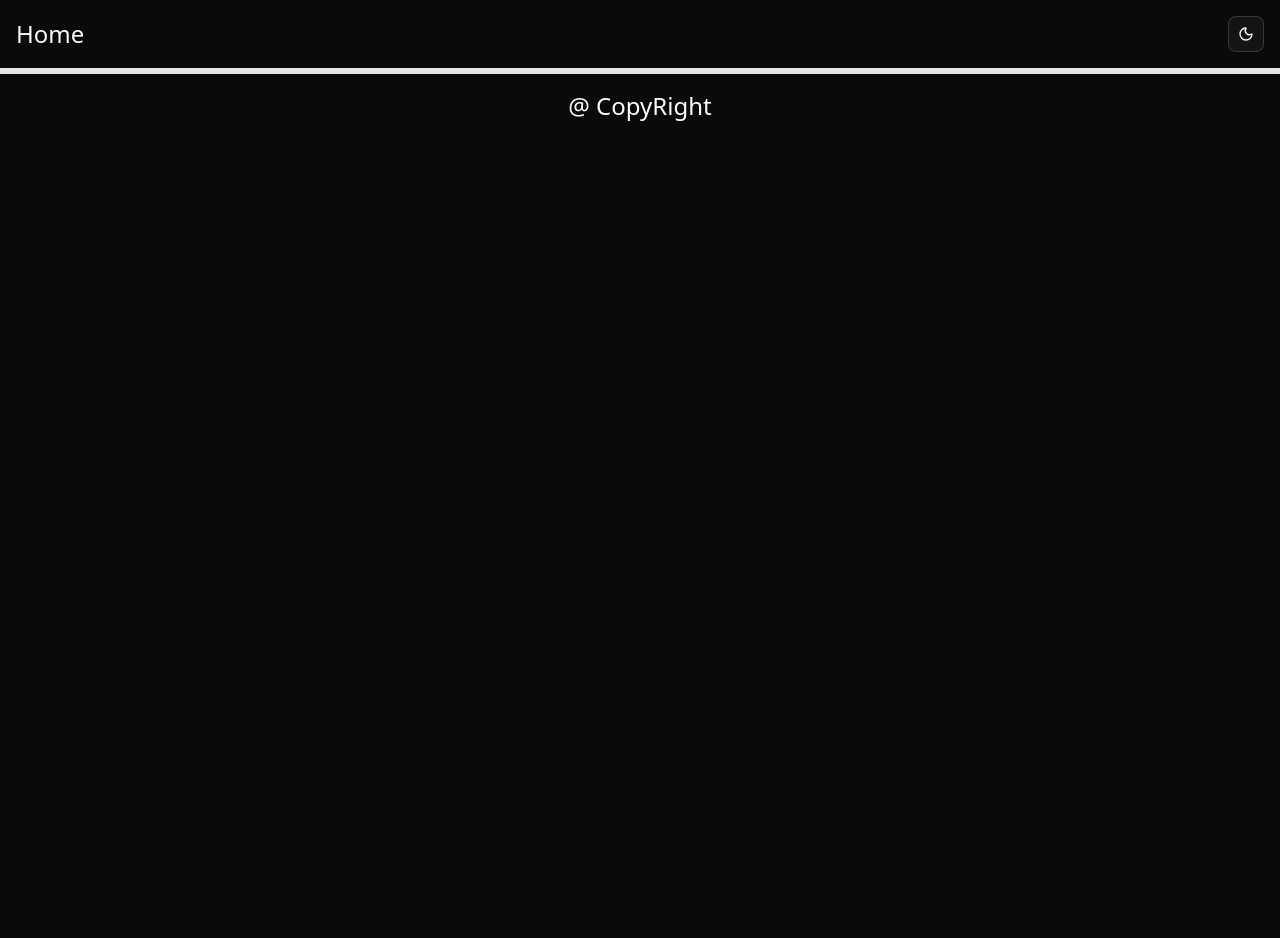
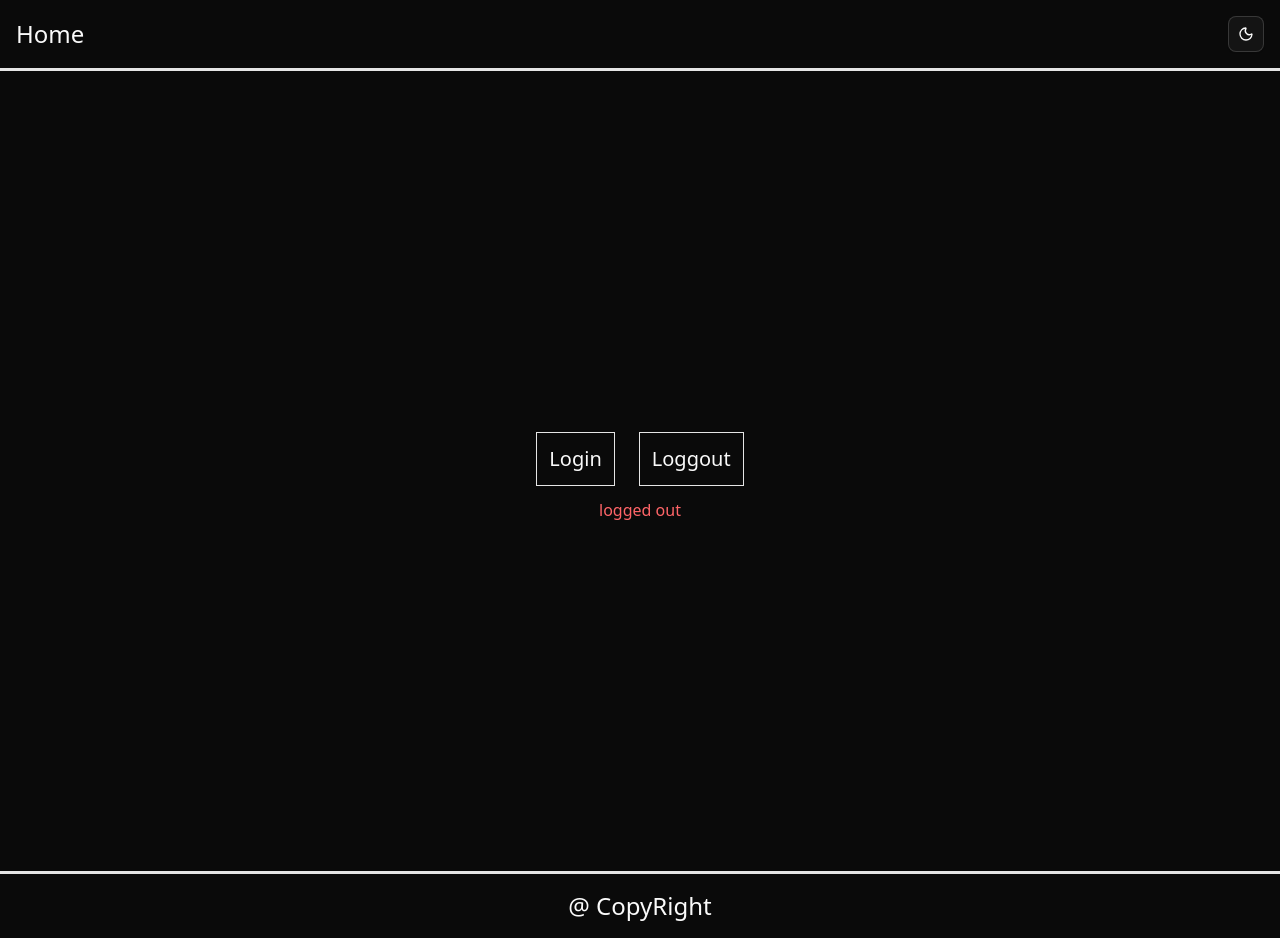
Before and after one commit to rjv01/typescript-tutorials, a React (Vite) app in the folder miniProjects/typeScriptMiniProject/: page /loggedin in a window 1280 px wide. Before the commit the page ends 800 px from the top, so only its background shows below. Built offline with nearby package versions, Linux system fonts and the light colour scheme.

Commit message:
learning state hook

```diff
--- a/miniProjects/typeScriptMiniProject/src/App.tsx
+++ b/miniProjects/typeScriptMiniProject/src/App.tsx
@@ -15,6 +15,7 @@ import Status from "./components/Status.tsx";
 import Buttons from "./components/Buttons.tsx";
 import Inputs from "./components/Inputs.tsx";
 import StypePropss from "./components/StypePropss.tsx";
+import LoggedIn from "./components/LoggedIn.tsx";
 
 function App() {
   const personName = {
@@ -67,7 +68,7 @@ function App() {
           <Route path="/inputs" element={<Inputs value='name'/>} />
           <Route path="/stylepropss" element={
             <StypePropss
-              styles = { {
+            styles = { {
                 border:'1px solid grey',
                 borderRadius:'15px',
                 padding:'1rem',
@@ -76,8 +77,9 @@ function App() {
                 margin:'10px',
               }}
               onClick={()=>alert("kessa hai bhai?")}
-            />}
+              />}
           />
+        <Route path="/loggedin" element={<LoggedIn />} />
         </Routes>
         {/* <TestButton text="Increase" />
         <TestButton text="Decrease" /> */}
--- /dev/null
+++ b/miniProjects/typeScriptMiniProject/src/components/LoggedIn.tsx
@@ -0,0 +1,20 @@
+import { useState } from 'react';
+
+export default function LoggedIn() {
+    const [isLoggedIn, setIsLoggedIn] = useState(false);
+    const handleLogin = () => {
+        setIsLoggedIn(true);
+    }
+    const handleLogout = () => {
+        setIsLoggedIn(false);
+    }
+    return (
+        <div className='min-h-screen flex flex-col justify-center items-center'>
+            <div>
+                <button className='cursor-pointer hover:bg-blue-400 hover:text-black border border-primary text-xl p-3 m-3' onClick={handleLogin}>Login</button>
+                <button className='cursor-pointer hover:bg-blue-400 hover:text-black border border-primary text-xl p-3 m-3' onClick={handleLogout}>Loggout</button>
+            </div>
+            <p className={`${isLoggedIn ? 'text-green-400':'text-red-400'}`}>{isLoggedIn ? 'logged-in' : 'logged out'}</p>
+        </div>
+    )
+}
--- a/miniProjects/typeScriptMiniProject/src/pages/Home/HomePage.tsx
+++ b/miniProjects/typeScriptMiniProject/src/pages/Home/HomePage.tsx
@@ -17,6 +17,7 @@ const HomePage: React.FC = () => {
         <a className='text-blue-400 hover:text-blue-900 text-xl p-3 m-2 border' href="/buttons">Buttons</a>
         <a className='text-blue-400 hover:text-blue-900 text-xl p-3 m-2 border' href="/inputs">Inputs</a>
         <a className='text-blue-400 hover:text-blue-900 text-xl p-3 m-2 border' href="/stylepropss">Style props</a>
+        <a className='text-blue-400 hover:text-blue-900 text-xl p-3 m-2 border' href="/loggedin">LoggedIn</a>
       </div>
     </div>
 
```
